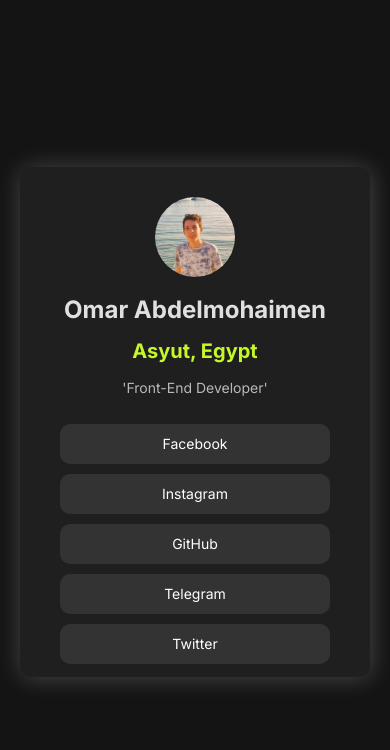
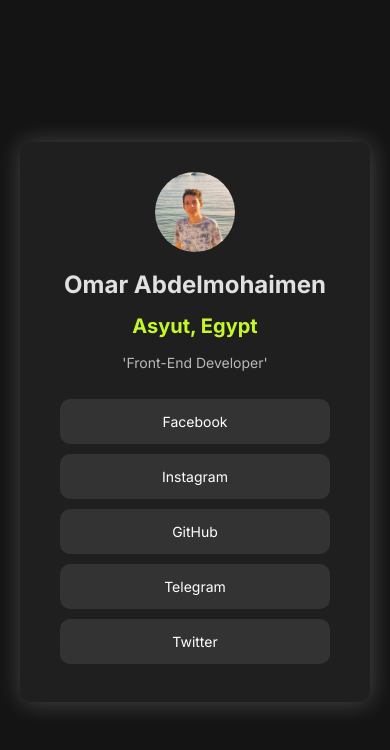
Before and after one commit to omarabdelmohaimen/Social_Media, a plain HTML site: page index.html in a window 390 px wide. Drawn offline with Linux system fonts and the light colour scheme.

Commit message:
Add files via upload

```diff
--- a/style/main.css
+++ b/style/main.css
@@ -2,6 +2,7 @@
     background-color: hsl(0, 0%, 8%);
     font-family: Inter, sans-serif;
     font-size: 14px;
+    overflow-y: hidden;
 }
 
 main {
@@ -71,17 +72,3 @@
     background-color: hsl(75, 94%, 57%);
     box-shadow: 1px 1px 25px rgba(255, 255, 255, 0.753);
 }
-
-
-@media (max-width: 992px) {
-    main .container {
-        height: 450px;
-    }
-
-    main .container .links ul li a {
-        height: 20px;
-        padding: 10px;
-        margin: 10px;
-        line-height: 20px;
-    }
-}
```
